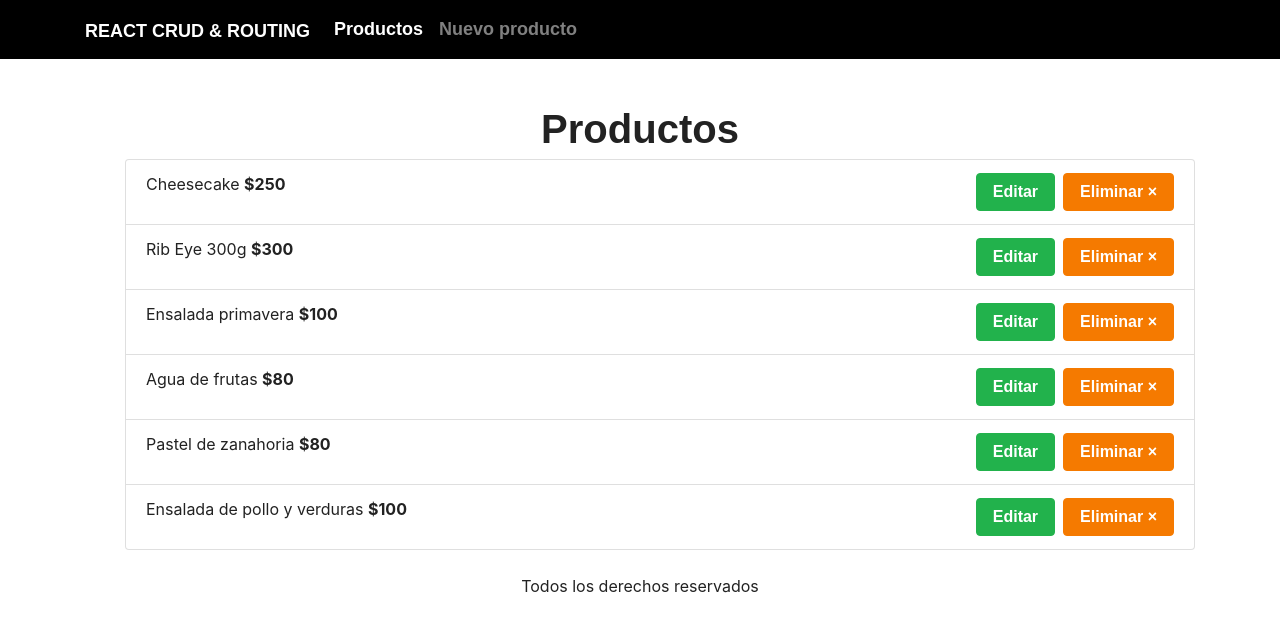
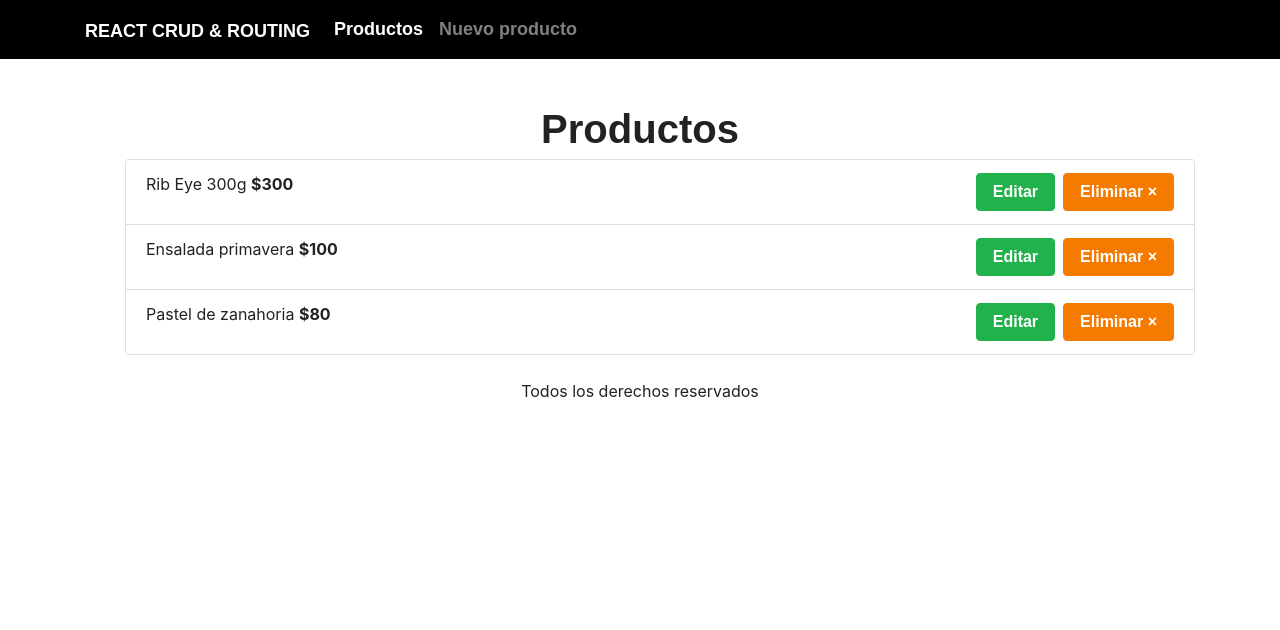
Before and after one commit to leotangram/products-json-server, a React (Create React App) app: page /products in a window 1280 px wide. Shown: the top 630 px of the page. Built offline with nearby package versions, Linux system fonts and the light colour scheme; data requests are answered from the project's data file; a web font is replaced by a local one.

Commit message:
Delete product.

```diff
--- a/db.json
+++ b/db.json
@@ -1,11 +1,5 @@
 {
   "restaurant": [
-    {
-      "saucerPrice": "250",
-      "saurceName": "Cheesecake",
-      "category": "postre",
-      "id": 1
-    },
     {
       "saucerPrice": "300",
       "saurceName": "Rib Eye 300g",
@@ -19,22 +13,10 @@
       "id": 3
     },
     {
-      "saurceName": "Agua de frutas",
-      "saucerPrice": "80",
-      "category": "bebida",
-      "id": 4
-    },
-    {
       "saurceName": "Pastel de zanahoria",
       "saucerPrice": "80",
       "category": "postre",
       "id": 5
-    },
-    {
-      "saucerPrice": "100",
-      "saurceName": "Ensalada de pollo y verduras",
-      "category": "ensalada",
-      "id": 6
     }
   ]
 }
--- a/src/App.js
+++ b/src/App.js
@@ -33,7 +33,12 @@ function App() {
           <Route
             exact
             path="/products"
-            render={() => <Products products={products} />}
+            render={() => (
+              <Products
+                products={products}
+                setReloadProducts={setReloadProducts}
+              />
+            )}
           />
           <Route
             exact
--- a/src/components/ProductList.js
+++ b/src/components/ProductList.js
@@ -1,10 +1,41 @@
 import React from 'react'
 import { Link } from 'react-router-dom'
+import Swal from 'sweetalert2'
+import axios from 'axios'
 
-function ProductList({ product }) {
+function ProductList({ product, setReloadProducts }) {
   const deleteProduct = id => {
     console.log('Eliminando', id)
     // TODO: Eliminar los registros
+    Swal.fire({
+      title: '¿Estás seguro?',
+      text: 'Un platillo eliminado no se puede recuperar',
+      type: 'warning',
+      showCancelButton: true,
+      confirmButtonColor: '#3085d5',
+      cancelButtonColor: '#d33',
+      confirmButtonText: 'Si, eliminar',
+      cancelButtonText: 'Cancelar'
+    }).then(async result => {
+      if (result.value) {
+        try {
+          const url = `http://localhost:4000/restaurant/${id}`
+          const result = await axios.delete(url)
+          if (result.status === 200) {
+            Swal.fire('Eliminado!', 'El producto se ha eliminado.', 'success')
+            // Consultar la api nuevamente
+            setReloadProducts(true)
+          }
+        } catch (error) {
+          console.log(error)
+          Swal.fire({
+            type: 'error',
+            title: '',
+            text: 'Hubo un error, vuelve a intentarlo'
+          })
+        }
+      }
+    })
   }
   return (
     <li
--- a/src/components/Products.js
+++ b/src/components/Products.js
@@ -1,13 +1,17 @@
 import React, { Fragment } from 'react'
 import ProductList from './ProductList'
 
-function Products({ products }) {
+function Products({ products, setReloadProducts }) {
   return (
     <Fragment>
       <h1 className="text-center">Productos</h1>
       <ul className="list-group-mt-5">
         {products.map(product => (
-          <ProductList key={product.id} product={product} />
+          <ProductList
+            key={product.id}
+            product={product}
+            setReloadProducts={setReloadProducts}
+          />
         ))}
       </ul>
     </Fragment>
```
